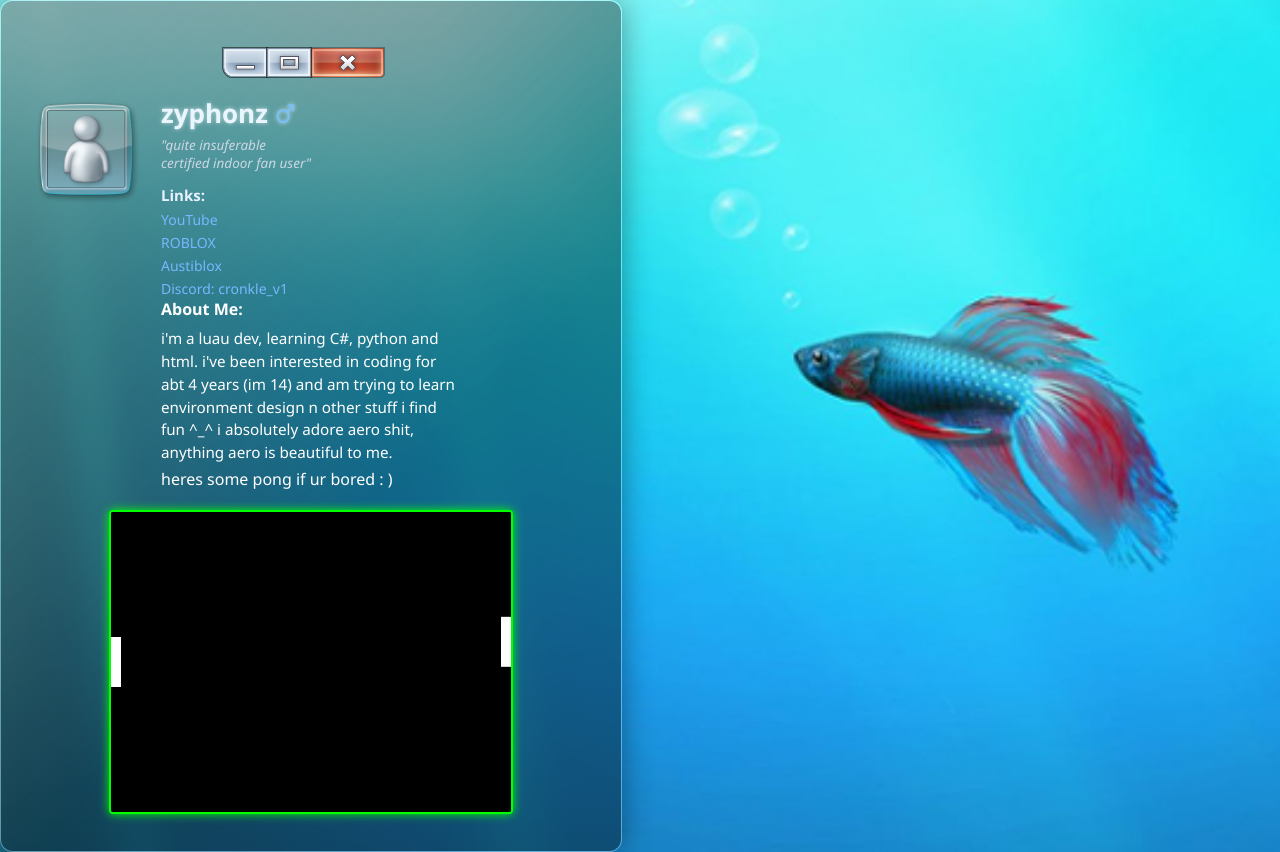
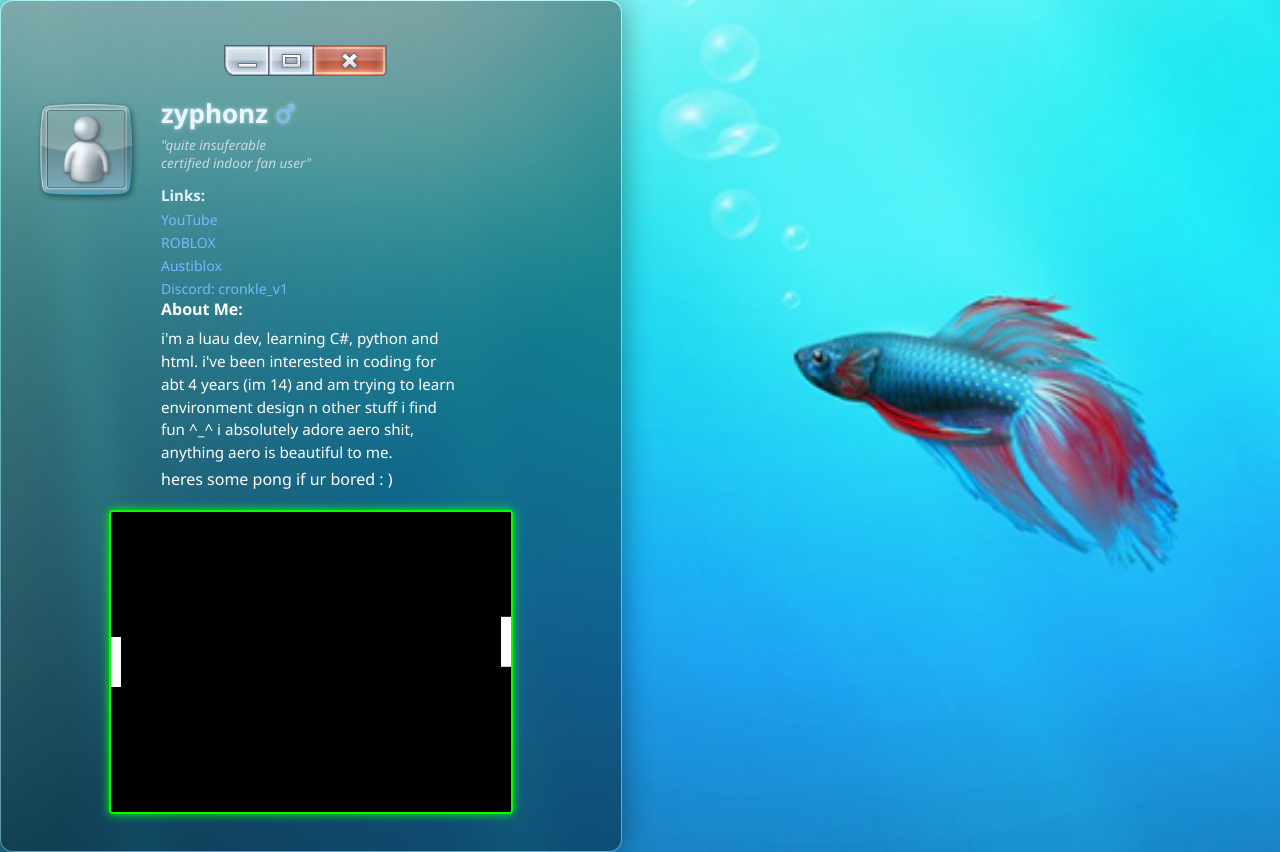
Before and after one commit to zyphonzz/boomba, a plain HTML site: page index.html in a window 1280 px wide. Drawn offline with Linux system fonts and the light colour scheme.

Commit message:
Update index.html

```diff
--- a/index.html
+++ b/index.html
@@ -17,17 +17,6 @@
       justify-content: center;
       align-items: center;
       overflow: hidden;
-    }
-
-    .window-controls {
-      position: absolute;
-      top: 10px;
-      right: 10px;
-      z-index: 999;
-    }
-
-    .window-controls img {
-      height: 32px;
     }
 
 
@@ -56,14 +45,16 @@
 
     .window-controls {
       position: absolute;
-      top: 8px;
-      right: 8px;
-      z-index: 2; /* stays above gloss, etc */
+      top: 6px;
+      right: 6px;
+      z-index: 10; /* above gloss + content */
+      pointer-events: auto;
     }
 
     .window-controls img {
       height: 32px;
       image-rendering: pixelated;
+      user-select: none;
     }
 
     .profile-card::before {
@@ -204,10 +195,10 @@
 </head>
 <body
   <div class="profile-card">
-    <div class="gloss"></div>
     <div class="window-controls">
       <img src="control.png" alt="window controls" />
     </div>
+    <div class="gloss"></div>
     <div class="profile-content">
       <div class="avatar-frame">
         <img src="pfp.png" alt="avatar" />
```
